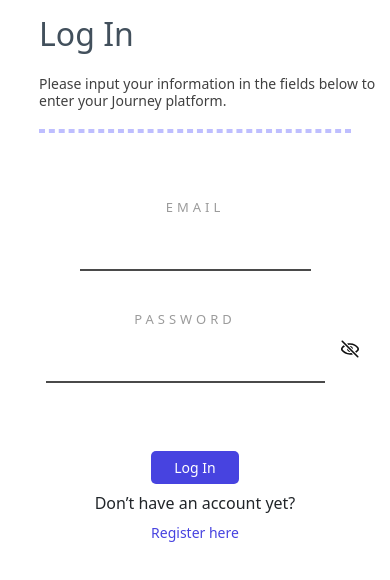
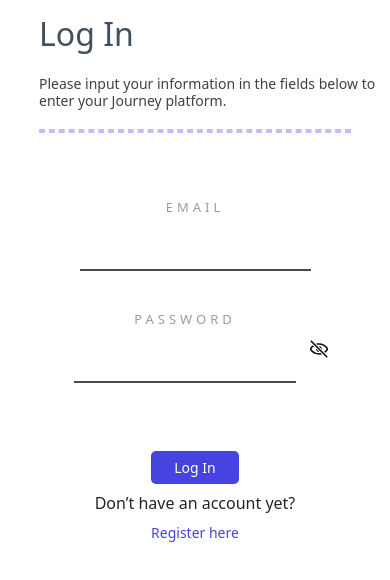
Before and after one commit to Ashrafpathan2094/crash-store, a Next.js app: page /auth/signin in a window 390 px wide. Shown: the top 580 px of the page. Built offline with nearby package versions, Linux system fonts and the light colour scheme.

Commit message:
made password fields responsive

```diff
--- a/modules/login/index.tsx
+++ b/modules/login/index.tsx
@@ -100,7 +100,7 @@
                 </label>
 
                 <div className="d-flex justify-content-center">
-                  <label>
+                  <label className={styles.passwordLabel}>
                     <Field
                       name="password"
                       type={passwordType(Eye)}
@@ -116,7 +116,7 @@
                     alt="Eye-Icon"
                     height={20}
                     width={20}
-                    className="mt-5"
+                    className={`mt-5 ${styles.eye}`}
                     onClick={changeEye}
                   />
                 </div>
--- a/modules/login/login.module.scss
+++ b/modules/login/login.module.scss
@@ -38,6 +38,12 @@
     .form {
       text-align: center;
       padding: 30px;
+      .eye {
+        cursor: pointer;
+      }
+      .passwordLabel {
+        width: 53%;
+      }
       label {
         display: block;
         letter-spacing: 4px;
@@ -166,6 +172,9 @@
         line-height: 120%;
       }
       .form {
+        .passwordLabel {
+          width: 75%;
+        }
         label {
           input {
             width: 70%;
@@ -185,7 +194,11 @@
 
 @media (max-width: 321px) {
   .loginWrapper {
+    .loginFormContainer {
       .form {
+        .passwordLabel {
+          width: 65%;
+        }
         .submitContainer {
           button {
             font-size: 0.9rem;
@@ -201,3 +214,4 @@
       }
     }
   }
+}
--- a/modules/register/index.tsx
+++ b/modules/register/index.tsx
@@ -154,7 +154,7 @@
                 </label>
 
                 <div className="d-flex justify-content-center me-2">
-                  <label>
+                  <label className={styles.passwordLabel}>
                     <Field
                       name="password"
                       type={passwordType(passwordEye)}
@@ -176,7 +176,7 @@
                 </div>
 
                 <div className="d-flex justify-content-center me-2">
-                  <label>
+                  <label className={styles.passwordLabel}>
                     <Field
                       name="repeat_password"
                       type={passwordType(repeatPasswordEye)}
--- a/modules/register/register.module.scss
+++ b/modules/register/register.module.scss
@@ -47,6 +47,10 @@
       text-align: center;
       padding: 30px;
       .eye {
+        cursor: pointer;
+      }
+      .passwordLabel{
+        width: 50%;
       }
       label {
         display: block;
```
Lines whose indentation alone changed are shown as unchanged.
